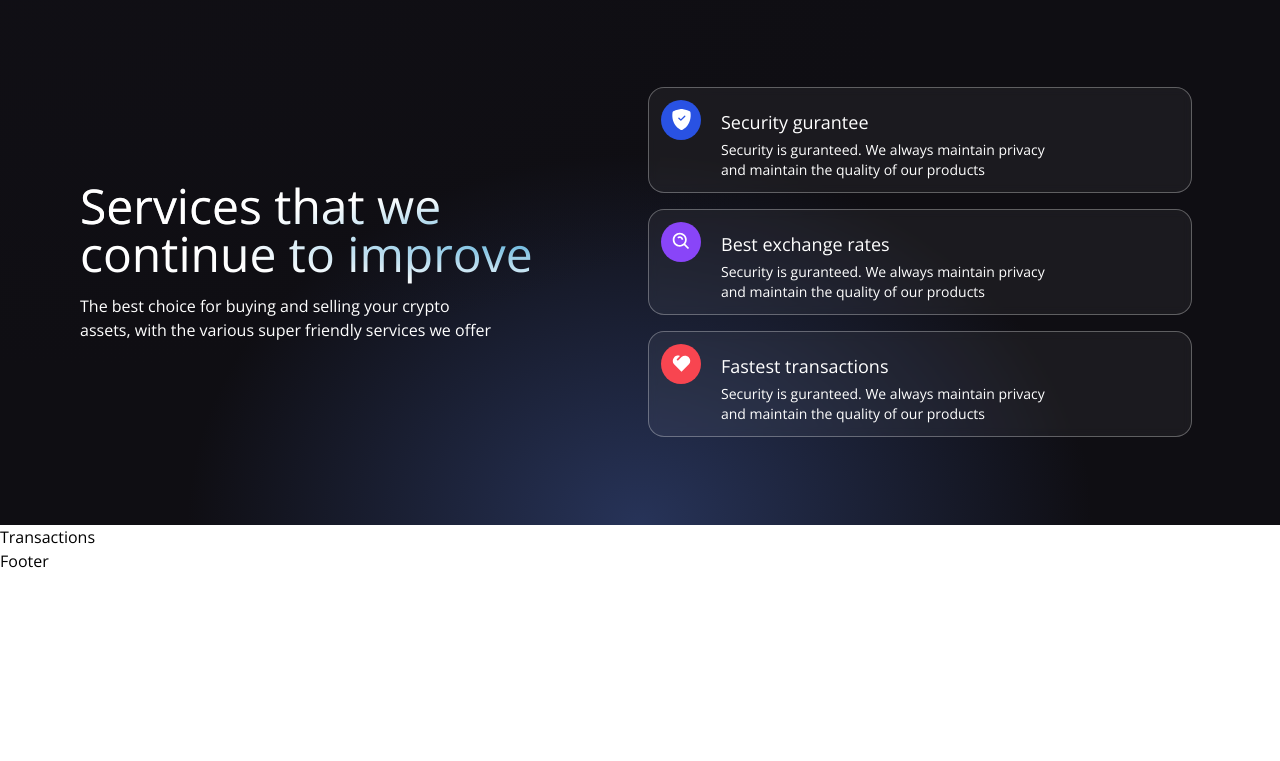
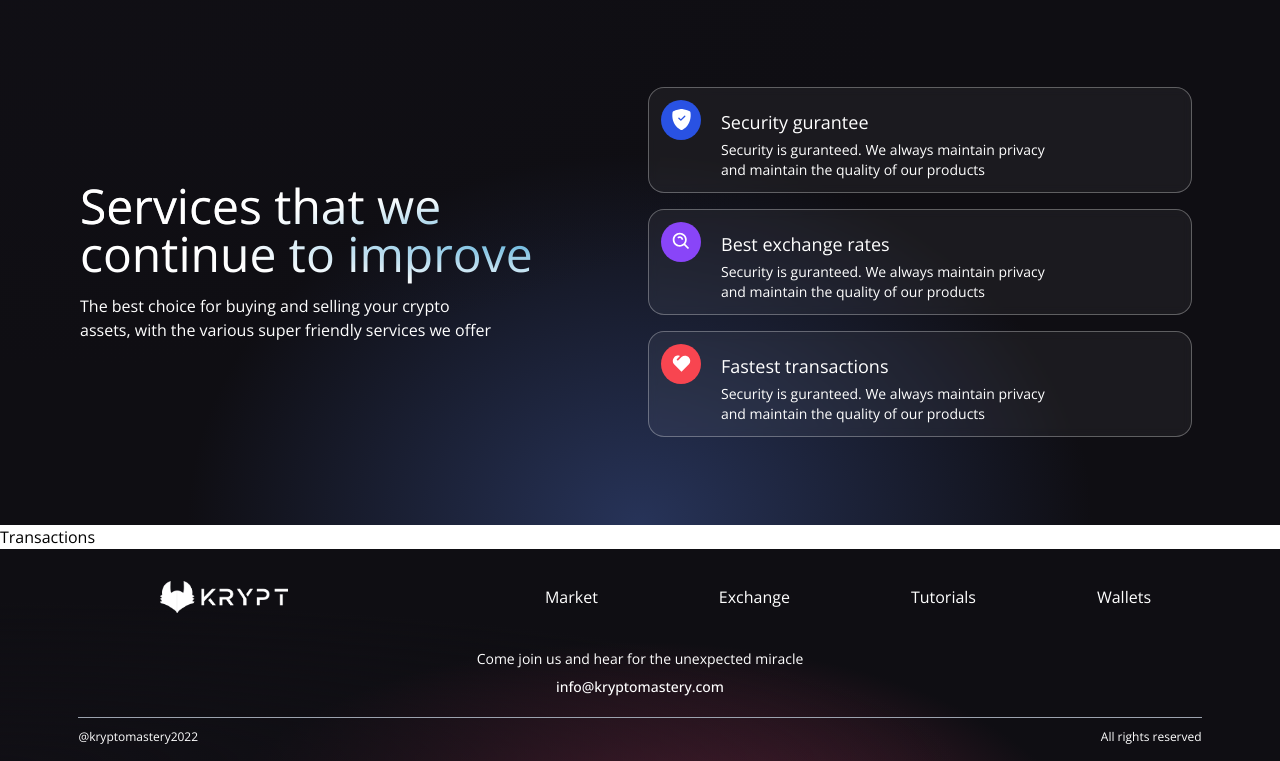
Before and after one commit to Yasin-97/BiTrade, a React (Vite) app in the folder client/: page / in a window 1280 px wide. Shown: the part 743-1504 px from the top of the page. Before the commit the page ends 1316 px from the top, so only its background shows below. Built offline with nearby package versions, Linux system fonts and the light colour scheme.

Commit message:
created footer component

```diff
--- a/client/src/components/Footer.tsx
+++ b/client/src/components/Footer.tsx
@@ -1,7 +1,46 @@
-import React from "react";
+import logo from "../images/logo.png";
 
-type Props = {};
+const Footer = () => (
+  <div
+    id="footer"
+    className="w-full flex md:justify-center justify-between items-center flex-col p-4 gradient-bg-footer"
+  >
+    <div className="w-full flex sm:flex-row flex-col justify-between items-center my-4">
+      <div className="flex flex-[0.5] justify-center items-center">
+        <img src={logo} alt="logo" className="w-32" />
+      </div>
+      <div className="flex flex-1 justify-evenly items-center flex-wrap sm:mt-0 mt-5 w-full">
+        <p className="text-white text-base text-center mx-2 cursor-pointer">
+          Market
+        </p>
+        <p className="text-white text-base text-center mx-2 cursor-pointer">
+          Exchange
+        </p>
+        <p className="text-white text-base text-center mx-2 cursor-pointer">
+          Tutorials
+        </p>
+        <p className="text-white text-base text-center mx-2 cursor-pointer">
+          Wallets
+        </p>
+      </div>
+    </div>
 
-export default function Footer({}: Props) {
-  return <div>Footer</div>;
-}
+    <div className="flex justify-center items-center flex-col mt-5">
+      <p className="text-white text-sm text-center">
+        Come join us and hear for the unexpected miracle
+      </p>
+      <p className="text-white text-sm text-center font-medium mt-2">
+        info@kryptomastery.com
+      </p>
+    </div>
+
+    <div className="sm:w-[90%] w-full h-[0.25px] bg-gray-400 mt-5 " />
+
+    <div className="sm:w-[90%] w-full flex justify-between items-center mt-3">
+      <p className="text-white text-left text-xs">@kryptomastery2022</p>
+      <p className="text-white text-right text-xs">All rights reserved</p>
+    </div>
+  </div>
+);
+
+export default Footer;
```
